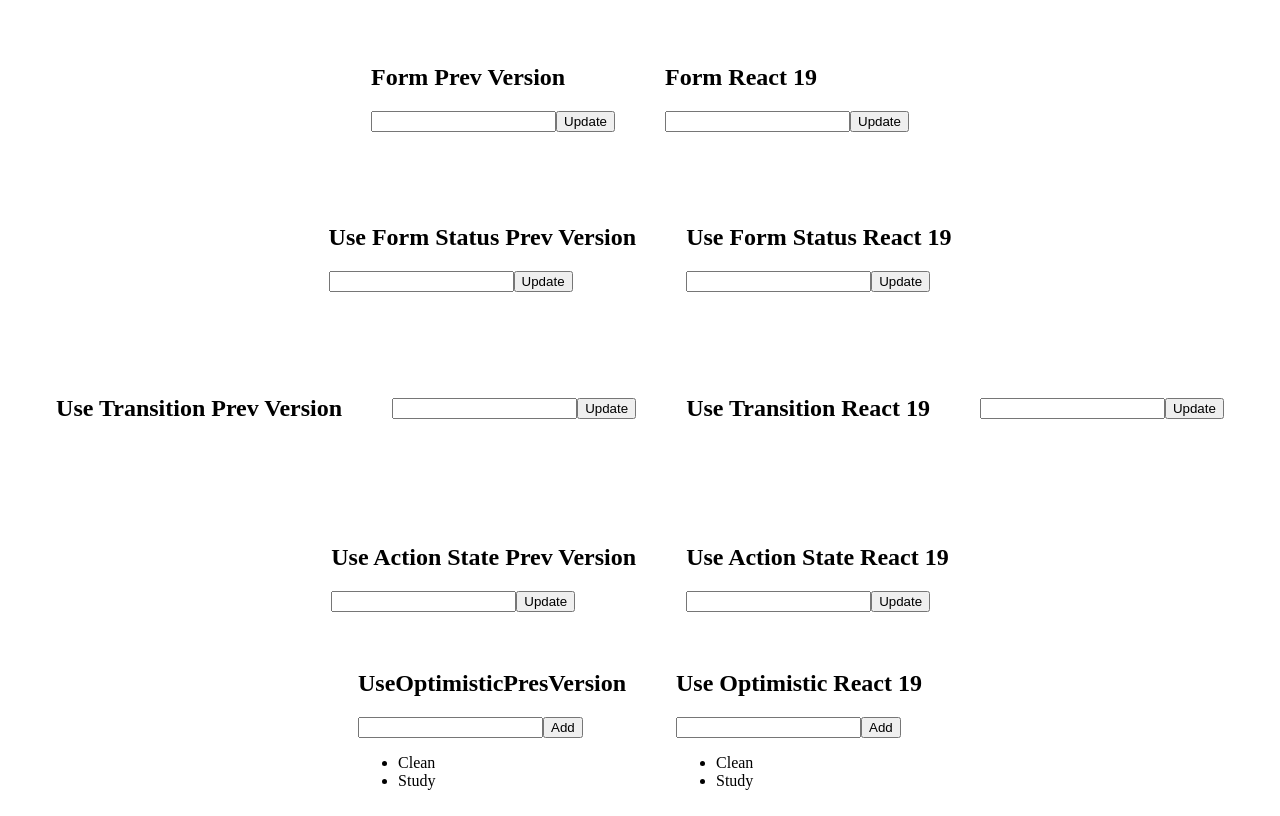
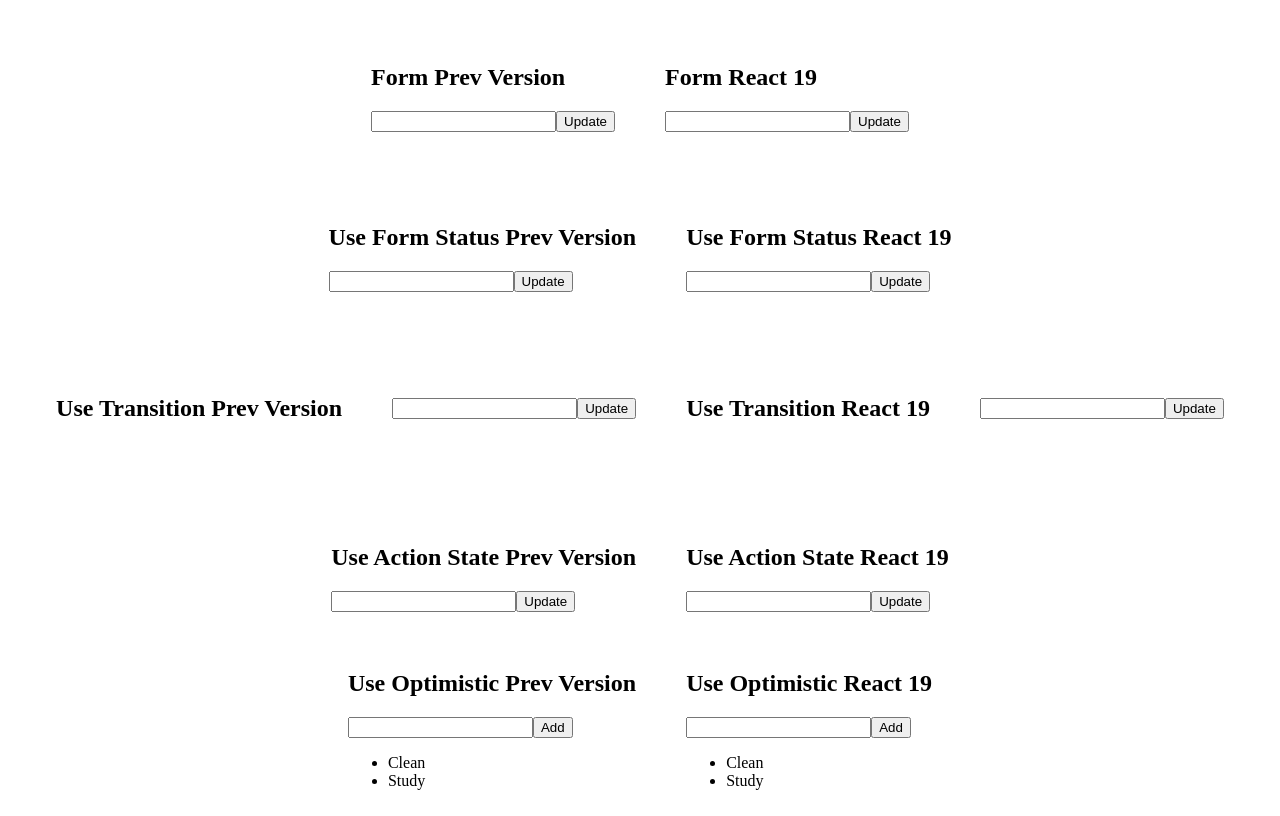
Before and after one commit to lorindi/React-19-Demo, a React (Vite) app: page / in a window 1280 px wide. Built offline with nearby package versions, Linux system fonts and the light colour scheme.

Commit message:
Update UseOptimisticPresVersion.jsx

```diff
--- a/src/components/useOptimistic/UseOptimisticPresVersion.jsx
+++ b/src/components/useOptimistic/UseOptimisticPresVersion.jsx
@@ -7,7 +7,7 @@
     setTimeout(() => resolve({ id: createUniqueId(), title}))
   );
 
-function UseOptimisticPresVersion() {
+function UseOptimisticPrevVersion() {
   const [todos, setTodos] = useState([
     { id: 1, title: "Clean" },
     { id: 2, title: "Study" },
@@ -30,7 +30,7 @@
 
   return (
     <div>
-      <h2>UseOptimisticPresVersion</h2>
+      <h2>Use Optimistic Prev Version</h2>
       <form action={formAction}>
         <input type="text" name="name" />
         <button type="submit" disabled={isPending}>
@@ -49,4 +49,4 @@
   );
 }
 
-export default UseOptimisticPresVersion;
+export default UseOptimisticPrevVersion;
```
